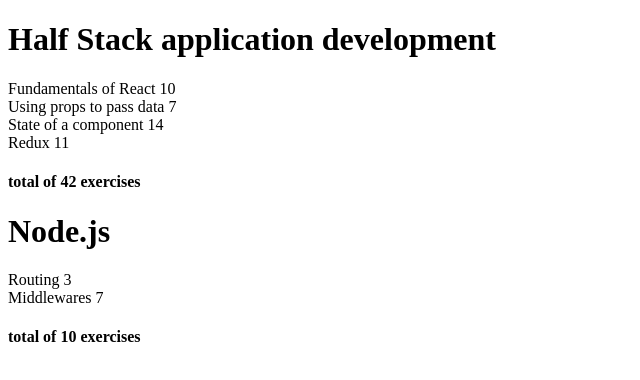
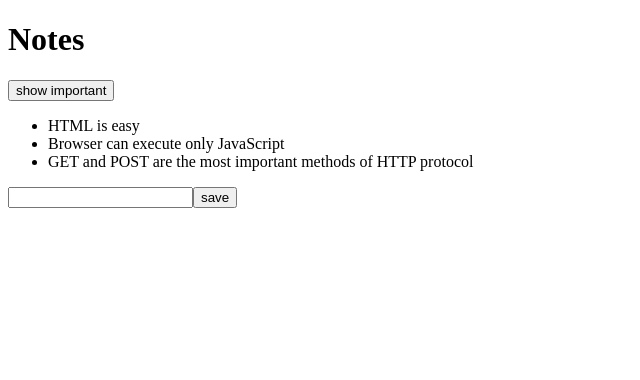
Before and after one commit to Evilgozen/-Web-, a React (Create React App) app: page / in a window 1280 px wide. Shown: the top 380 px of the page, without its empty margins (0-640 px from the left). Built offline with nearby package versions, Linux system fonts and the light colour scheme.

Commit message:
完成2.b的例子

```diff
--- a/src/App.js
+++ b/src/App.js
@@ -1,52 +1,55 @@
-import Course from './components/Course'
-const App = () => {
-  const courses = [
-    {
-      name: 'Half Stack application development',
-      id: 1,
-      parts: [
-        {
-          name: 'Fundamentals of React',
-          exercises: 10,
-          id: 1
-        },
-        {
-          name: 'Using props to pass data',
-          exercises: 7,
-          id: 2
-        },
-        {
-          name: 'State of a component',
-          exercises: 14,
-          id: 3
-        },
-        {
-          name: 'Redux',
-          exercises: 11,
-          id: 4
-        }
-      ]
-    },
-    {
-      name: 'Node.js',
-      id: 2,
-      parts: [
-        {
-          name: 'Routing',
-          exercises: 3,
-          id: 1
-        },
-        {
-          name: 'Middlewares',
-          exercises: 7,
-          id: 2
-        }
-      ]
+import { useState } from 'react'
+import Note from './components/Note'
+
+
+const App = (props) => {
+  const [notes, setNotes] = useState(props.notes)
+  const [newNote, setNewNote] = useState('')
+  const [showAll, setShowAll] = useState(true)
+
+  const addNote = (event) => {
+    event.preventDefault()
+    // console.log(new Date().toISOString())
+    const noteObject = {
+      content:newNote,
+      date:new Date().toISOString(),
+      important:Math.random() < 0.5,
+      id:notes.length +1
     }
-  ]
+    setNotes(notes.concat(noteObject))
+    setNewNote('')
+  }
+
+  const handelNoteChange = (event) => {
+    console.log(event.target.value)
+    setNewNote(event.target.value)
+  }
+
+  const notesToShow = showAll
+    ?notes
+    :notes.filter(note => note.important)
 
   return (
-    <Course courses={courses} />
+    <div>
+      <h1>Notes</h1>
+      <div>
+        <button onClick={() => setShowAll(!showAll)}>
+          show {showAll ? 'important' : 'all'}
+        </button>
+      </div>
+      <ul>
+        {notesToShow.map(note =>
+          <Note key={note.id} note={note} />
+        )}
+      </ul>
+      <form onSubmit = {addNote}>
+        <input
+          value={newNote}
+          onChange={handelNoteChange}
+        />
+        <button type = 'submit'>save</button>
+      </form>
+    </div>
   )
 }
 
--- /dev/null
+++ b/src/components/Note.js
@@ -0,0 +1,9 @@
+import Reac from "react"
+
+const Note = ({note}) => {
+    return (
+      <li>{note.content}</li>
+    )
+  }
+
+  export default Note
```
